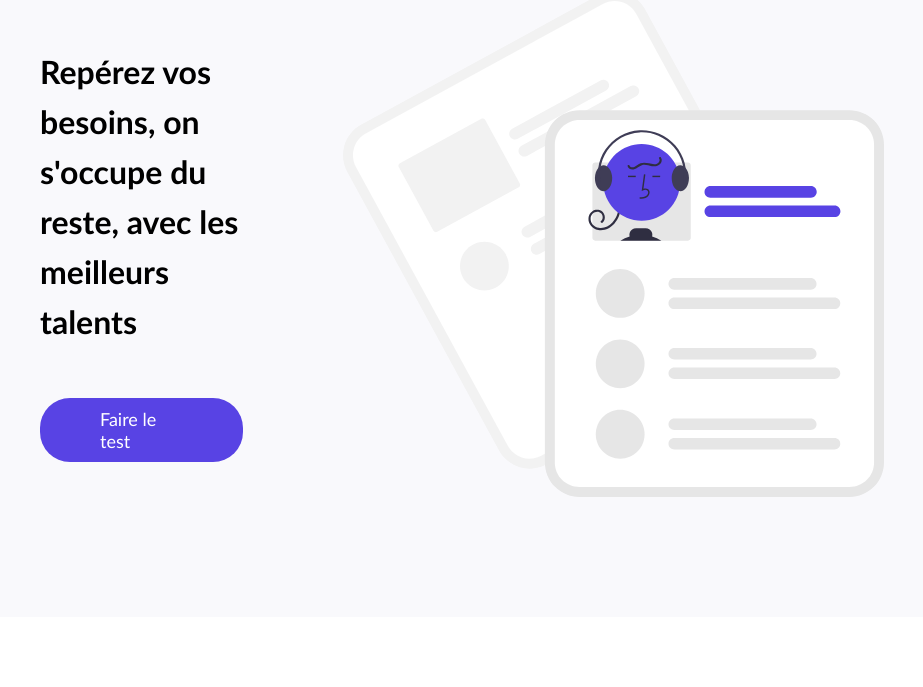
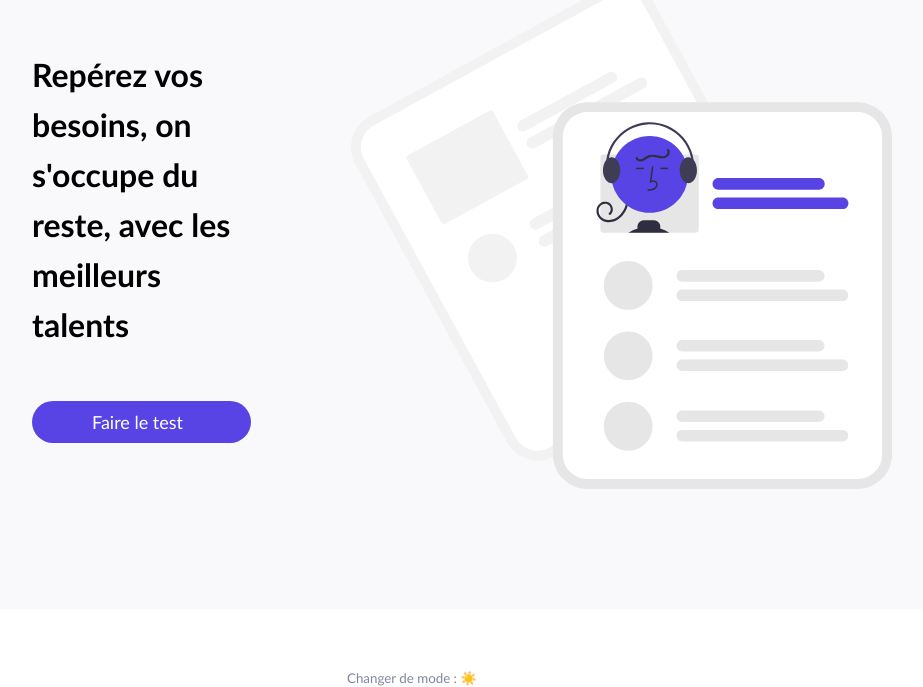
Before and after one commit to laflosh/Formation-OC-creer-une-application-compl-te-avec-React, a React (Create React App) app: page / in a window 1280 px wide. Shown: the part 332-1019 px from the top of the page, without its empty margins (228-1151 px from the left). Before the commit the page ends 957 px from the top, so only its background shows below. Built offline with nearby package versions, Linux system fonts and the light colour scheme.

Commit message:
Ajout connection données avec useContexte: mode sombre et questionnaire + résultats

```diff
--- /dev/null
+++ b/src/components/Footer/index.jsx
@@ -0,0 +1,38 @@
+import styled from "styled-components";
+import colors from "../../utils/style/colors";
+import { useContext } from "react";
+import { ThemeContext } from "../../utils/context";
+
+const FooterContainer = styled.footer`
+    display: flex;
+    flex-direction: raw;
+    align-items: center;
+    justify-content: center;
+    padding-top: 60px;
+`;
+
+const NightModeButton = styled.button`
+    background-color: transparent;
+    border: none;
+    cursor: pointer;
+    color: ${colors.secondary};
+`;
+
+function Footer(){
+
+    const {toggleTheme, theme} = useContext(ThemeContext);
+
+    return(
+        <FooterContainer>
+
+            <NightModeButton onClick={() => toggleTheme()}>
+                Changer de mode : {theme === "light" ? "☀️" : "🌙"}
+            </NightModeButton>
+
+        </FooterContainer>
+
+    )
+
+}
+
+export default Footer;
--- a/src/index.jsx
+++ b/src/index.jsx
@@ -1,19 +1,16 @@
 import React from 'react';
 import ReactDOM from 'react-dom/client';
 import {BrowserRouter as Router, Routes, Route} from "react-router-dom"
-import { createGlobalStyle } from "styled-components"
 import Home from './pages/Home/';
 import Survey from './pages/Survey/';
 import Freelances from './pages/Freelances';
 import Results from './pages/Results/';
 import Header from './components/Header';
+import Footer from './components/Footer';
 import Error from './components/Error';
+import { ThemeProvider, SurveyProvider } from './utils/context';
+import GlobalStyle from './utils/style/GlobalStyle';
 
-const GlobalStyle = createGlobalStyle`
-  div{
-    font-family: 'Trebuchet MS', Helvetica, sans-serif;
-  }
-`;
 
 const root = ReactDOM.createRoot(document.getElementById('root'));
 root.render(
@@ -21,9 +18,12 @@
 
     <Router>
 
+      <ThemeProvider>
+
         <GlobalStyle/>
         <Header/>
 
+        <SurveyProvider>
             <Routes>
 
               <Route path="/" element={<Home/>} />
@@ -33,7 +33,11 @@
               <Route path="*" element={<Error/>} />
 
             </Routes>
+          </SurveyProvider>
 
+          <Footer/>
+
+      </ThemeProvider>
     </Router>
 
   </React.StrictMode>
--- a/src/pages/Freelances/index.jsx
+++ b/src/pages/Freelances/index.jsx
@@ -47,9 +47,6 @@
                 const {freelancersList} = await response.json();
                 //const payload = await response.json();
                 //const freelancersList = payload['freelancersList'];
-
-                console.log(response);
-                console.log(freelancersList);
                 setProfilData(freelancersList);
             }
             catch(error){
--- a/src/pages/Results/index.jsx
+++ b/src/pages/Results/index.jsx
@@ -1,4 +1,11 @@
+import { useContext } from "react";
+import { SurveyContext } from "../../utils/context";
+
 function Results(){
+
+    const {answers} = useContext(SurveyContext);
+
+    console.log(answers);
 
     return(
 
--- a/src/pages/Survey/index.jsx
+++ b/src/pages/Survey/index.jsx
@@ -1,8 +1,9 @@
 import { Link, useParams } from "react-router-dom";
-import { useEffect, useState } from "react";
+import { useEffect, useState, useContext } from "react";
 import { Loader } from "../../utils/style/Atoms";
 import styled from "styled-components";
 import colors from "../../utils/style/colors";
+import { SurveyContext } from '../../utils/context'
 
 const SurveyContainer = styled.div`
   display: flex;
@@ -29,6 +30,32 @@
   }
 `;
 
+const ReplyBox = styled.button`
+  border: none;
+  height: 100px;
+  width: 300px;
+  display: flex;
+  align-items: center;
+  justify-content: center;
+  background-color: ${colors.backgroundLight};
+  border-radius: 30px;
+  cursor: pointer;
+  box-shadow: ${(props) =>
+    props.isSelected ? `0px 0px 0px 2px ${colors.primary} inset` : 'none'};
+  &:first-child {
+    margin-right: 15px;
+  }
+  &:last-of-type {
+    margin-left: 15px;
+  }
+`
+
+const ReplyWrapper = styled.div`
+  display: flex;
+  flex-direction: row;
+`
+
+
 function Survey(){
 
     let {questionNumber} = useParams();
@@ -38,6 +65,7 @@
     let [surveyData, setSurveyData] = useState({});
     let [isDataLoading, setDataLoading] = useState(false);
     let [error, setError] = useState(null);
+    const { answers, saveAnswers } = useContext(SurveyContext)
 
     //useEffect(() =>{
     //    setDataLoading(true)
@@ -51,15 +79,16 @@
     //      )
     //}, []);
 
+    function saveReply(answer) {
+      saveAnswers({ [questionNumber]: answer })
+    };
+
     useEffect(() => {
         async function fetchSurvey(){
             setDataLoading(true);
             try{
                 const response = await fetch(`http://localhost:8000/survey`);
-                console.log(response)
                 const {surveyData} = await response.json();
-                console.log(response)
-                console.log(surveyData)
                 setSurveyData(surveyData);
             }
             catch(err){
@@ -80,21 +109,45 @@
     };
 
     return (
+
         <SurveyContainer>
+
           <QuestionTitle>Question {questionNumber}</QuestionTitle>
           {isDataLoading ? (
             <Loader />
           ) : (
             <QuestionContent>{surveyData[questionNumber]}</QuestionContent>
           )}
+
+        <ReplyWrapper>
+
+          <ReplyBox
+            onClick={() => saveReply(true)}
+            isSelected={answers[questionNumber] === true}
+          >
+            Oui
+          </ReplyBox>
+
+          <ReplyBox
+            onClick={() => saveReply(false)}
+            isSelected={answers[questionNumber] === false}
+          >
+            Non
+          </ReplyBox>
+
+      </ReplyWrapper>
+
       <LinkWrapper>
+
         <Link to={`/survey/${prevQuestionNumber}`}>Précédent</Link>
           {surveyData[questionNumberInt + 1] ? (
             <Link to={`/survey/${nextQuestionNumber}`}>Suivant</Link>
           ) : (
             <Link to="/results">Résultats</Link>
           )}
+
         </LinkWrapper>
+
     </SurveyContainer>
   )
 };
--- /dev/null
+++ b/src/utils/context/index.jsx
@@ -0,0 +1,31 @@
+import { createContext, useState } from "react";
+
+export const ThemeContext = createContext();
+export const ThemeProvider = ({children}) => {
+    const [theme , setTheme] = useState("light");
+    const toggleTheme = () => {
+        setTheme(theme === "light" ? "dark" : "light")
+    }
+
+    return (
+        <ThemeContext.Provider value={{theme , toggleTheme}}>
+            {children}
+        </ThemeContext.Provider>
+    )
+};
+
+
+export const SurveyContext = createContext()
+
+export const SurveyProvider = ({ children }) => {
+  const [answers, setAnswers] = useState({})
+  const saveAnswers = (newAnswers) => {
+    setAnswers({ ...answers, ...newAnswers })
+  }
+
+  return (
+    <SurveyContext.Provider value={{ answers, saveAnswers }}>
+      {children}
+    </SurveyContext.Provider>
+  )
+}
--- /dev/null
+++ b/src/utils/style/GlobalStyle.jsx
@@ -0,0 +1,25 @@
+import {createGlobalStyle} from "styled-components";
+import { useContext } from "react";
+import { ThemeContext } from "../context/index.jsx";
+
+const StyledGlobalStyle = createGlobalStyle`
+  * {
+    font-family: 'Trebuchet MS', Helvetica, sans-serif;
+  }
+
+  body{
+    background-color: ${({isDarkMode}) => (isDarkMode ? "#2F2E41" : "white")};
+    margin: 0;
+  }
+`;
+
+function GlobalStyle(){
+
+    const {theme} = useContext(ThemeContext)
+
+    return(
+        <StyledGlobalStyle isDarkMode ={ theme === "dark"}/>
+    )
+}
+
+export default GlobalStyle;
```
Lines whose indentation alone changed are shown as unchanged.
